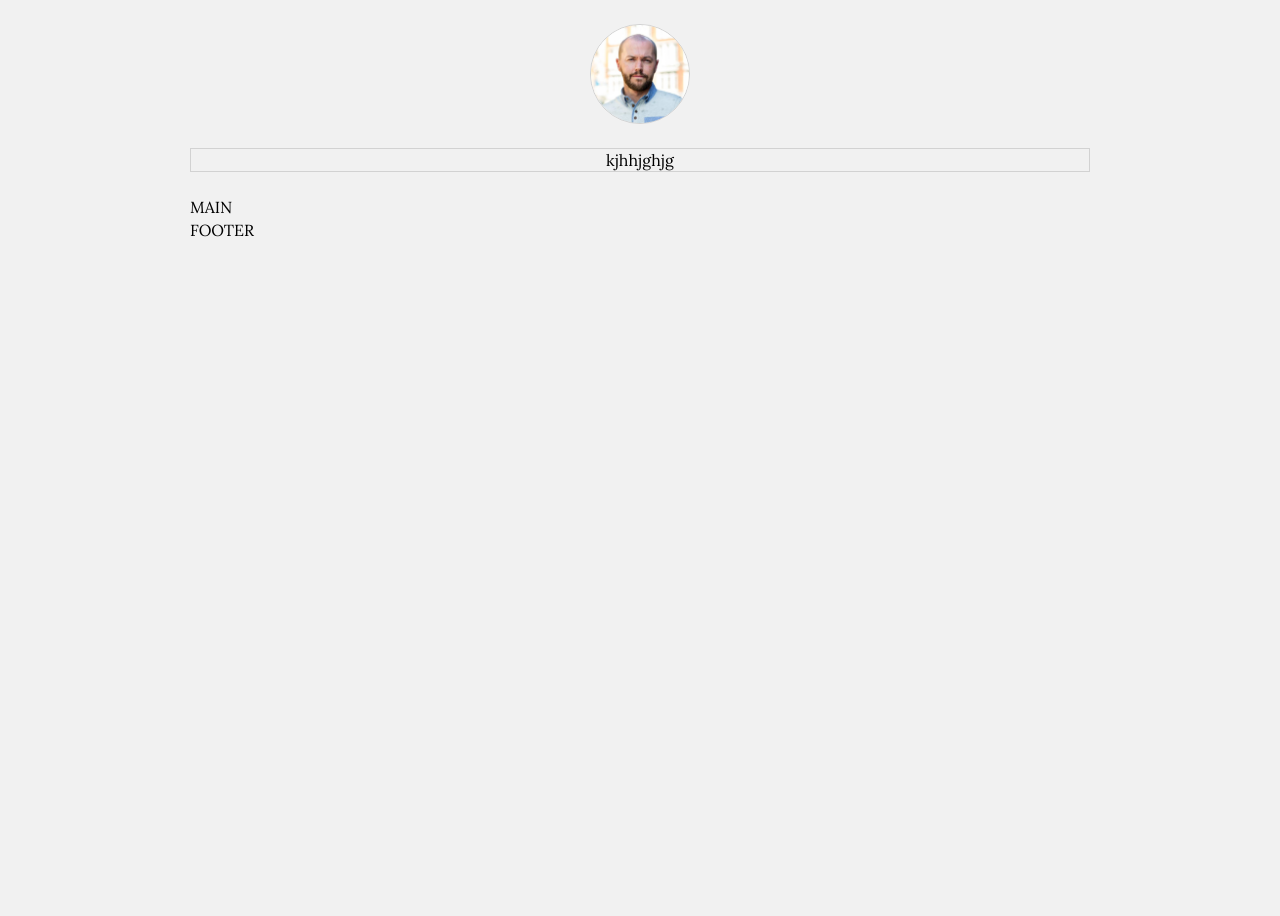
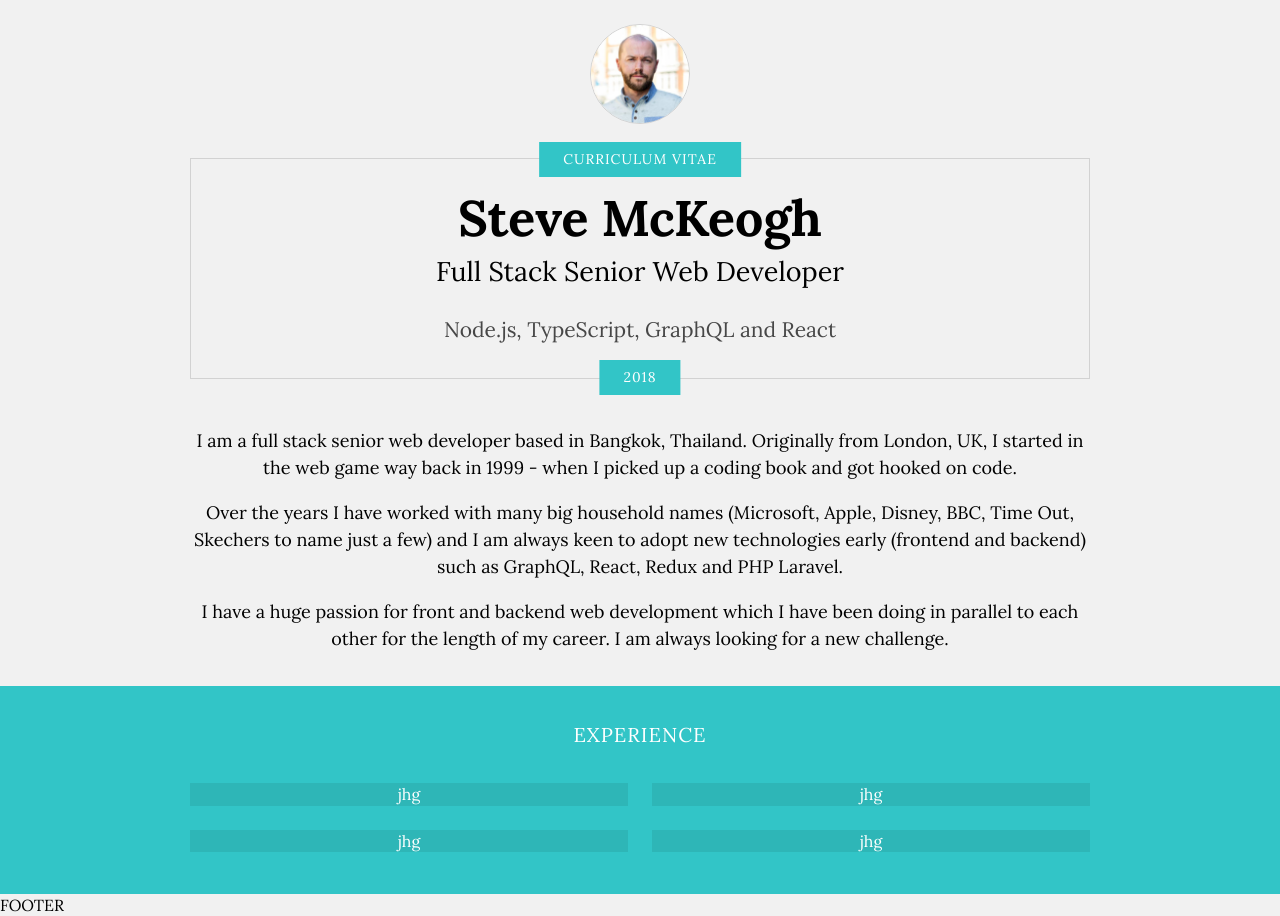
Before and after one commit to thekeogh/cv, a React (Create React App) app: page / in a window 1280 px wide. Before the commit the page ends 800 px from the top, so only its background shows below. Built offline with nearby package versions, Linux system fonts and the light colour scheme.

Commit message:
feat(Components): Added a few components
Header, Spotlight, Intro added. Experience started.

```diff
--- /dev/null
+++ b/src/components/Experience/index.tsx
@@ -0,0 +1,18 @@
+import * as React from 'react'
+import Styles from './style.module.scss'
+
+const Experience = () => (
+  <div className={Styles.wrapper}>
+    <div className="wrapper">
+      <h4 className="h4">Experience</h4>
+      <div className={Styles.jobs}>
+        <article className={Styles.job}>jhg</article>
+        <article className={Styles.job}>jhg</article>
+        <article className={Styles.job}>jhg</article>
+        <article className={Styles.job}>jhg</article>
+      </div>
+    </div>
+  </div>
+)
+
+export default Experience
--- /dev/null
+++ b/src/components/Experience/style.module.scss
@@ -0,0 +1,33 @@
+@import '../../scss/variables';
+@import '../../scss/vendor/respond';
+
+.wrapper {
+  padding: 24px 0 18px;
+  background: $color-teal;
+  color: #fff;
+  text-align: center;
+}
+
+.jobs {
+  justify-content: space-between;
+  flex-wrap: wrap;
+  display: flex;
+}
+.job {
+  margin: 0 0 24px;
+  flex-basis: calc(50% - 12px);
+  background: $color-teal-light-hightlight;
+}
+
+//
+// Responsive
+//
+@include respond(phone-portrait) {
+  .jobs {
+    justify-content: flex-start;
+    flex-direction: column;
+  }
+  .job {
+    flex-basis: auto;
+  }
+}
--- a/src/components/Header/index.tsx
+++ b/src/components/Header/index.tsx
@@ -7,8 +7,10 @@ import Me from '../../img/me.jpg'
 
 const Header = () => (
   <header className={Styles.wrapper}>
-    <img src={Me} className={Styles.me} alt="Steve McKeogh" title="Steve McKeogh" />
-    <Spotlight />
+    <div className="wrapper">
+      <img src={Me} className={Styles.me} alt="Steve McKeogh" title="Steve McKeogh" />
+      <Spotlight />
+    </div>
   </header>
 )
 
--- a/src/components/Header/style.module.scss
+++ b/src/components/Header/style.module.scss
@@ -7,7 +7,7 @@
 .me {
   width: 100px;
   height: 100px;
-  margin: 0 auto 24px;
+  margin: 0 auto 34px;
   border-radius: 50%;
   border: solid 1px $color-grey;
   display: block;
--- /dev/null
+++ b/src/components/Intro/index.tsx
@@ -0,0 +1,24 @@
+import * as React from 'react'
+import Styles from './style.module.scss'
+
+const Intro = () => (
+  <div className={Styles.wrapper}>
+    <div className="wrapper">
+      <p>
+        I am a full stack senior web developer based in Bangkok, Thailand. Originally from London, UK, I started in the
+        web game way back in 1999 - when I picked up a coding book and got hooked on code.
+      </p>
+      <p>
+        Over the years I have worked with many big household names (Microsoft, Apple, Disney, BBC, Time Out, Skechers to
+        name just a few) and I am always keen to adopt new technologies early (frontend and backend) such as GraphQL,
+        React, Redux and PHP Laravel.
+      </p>
+      <p>
+        I have a huge passion for front and backend web development which I have been doing in parallel to each other
+        for the length of my career. I am always looking for a new challenge.
+      </p>
+    </div>
+  </div>
+)
+
+export default Intro
--- /dev/null
+++ b/src/components/Intro/style.module.scss
@@ -0,0 +1,20 @@
+@import '../../scss/vendor/respond';
+
+.wrapper {
+  margin: 0 0 34px;
+  font-size: 18px;
+  text-align: center;
+  p {
+    margin: 0 0 18px;
+    line-height: 1.5;
+  }
+}
+
+//
+// Responsive
+//
+@include respond(phone-portrait) {
+  .wrapper {
+    font-size: 16px;
+  }
+}
--- a/src/components/Spotlight/index.tsx
+++ b/src/components/Spotlight/index.tsx
@@ -1,6 +1,12 @@
 import * as React from 'react'
 import Styles from './style.module.scss'
 
-const Spotlight = () => <div className={Styles.wrapper}>kjhhjghjg</div>
+const Spotlight = () => (
+  <div className={Styles.wrapper}>
+    <h1 className={Styles.title}>Steve McKeogh</h1>
+    <h2 className={Styles.subtitle}>Full Stack Senior Web Developer</h2>
+    <h3 className={Styles.stack}>Node.js, TypeScript, GraphQL and React</h3>
+  </div>
+)
 
 export default Spotlight
--- a/src/components/Spotlight/style.module.scss
+++ b/src/components/Spotlight/style.module.scss
@@ -1,5 +1,62 @@
 @import '../../scss/variables';
+@import '../../scss/vendor/respond';
 
 .wrapper {
+  margin: 0 0 24px;
+  padding: 24px;
   border: solid 1px $color-grey;
+  position: relative;
+  &:before,
+  &:after {
+    height: 35px;
+    padding: 0 24px;
+    background: $color-teal;
+    color: #fff;
+    font-size: 14px;
+    letter-spacing: 1px;
+    text-transform: uppercase;
+    white-space: nowrap;
+    transform: translateX(-50%);
+    left: 50%;
+    position: absolute;
+    align-items: center;
+    display: flex;
+  }
+  &:before {
+    content: 'Curriculum Vitae';
+    top: -17px;
+  }
+  &:after {
+    content: '2018';
+    bottom: -17px;
+  }
 }
+.title {
+  font-size: 50px;
+  font-weight: 700;
+}
+.subtitle {
+  margin: 0 0 24px;
+  font-size: 27px;
+}
+.stack {
+  margin: 0 0 10px;
+  color: $color-black;
+  font-size: 21px;
+}
+
+//
+// Responsive
+//
+@include respond(phone-portrait) {
+  .title {
+    font-size: 40px;
+  }
+  .subtitle {
+    margin: 0 0 18px;
+    font-size: 18px;
+  }
+  .stack {
+    font-size: 16px;
+  }
+}
--- a/src/pages/Home/index.tsx
+++ b/src/pages/Home/index.tsx
@@ -1,15 +1,20 @@
 import * as React from 'react'
 
+import Experience from '../../components/Experience'
 import Header from '../../components/Header'
+import Intro from '../../components/Intro'
 
 class App extends React.Component<{}, {}> {
   public render() {
     return (
-      <div className="app">
+      <>
         <Header />
-        <main>MAIN</main>
+        <main>
+          <Intro />
+          <Experience />
+        </main>
         <footer>FOOTER</footer>
-      </div>
+      </>
     )
   }
 }
--- a/src/scss/app.scss
+++ b/src/scss/app.scss
@@ -30,20 +30,33 @@ body {
 //
 // Structure
 //
-:global(#root) {
+.wrapper {
+  width: 100%;
+  max-width: 948px;
+  margin: 0 auto;
   padding: 0 24px;
 }
-.app {
-  width: 100%;
-  max-width: 900px;
-  margin: 0 auto;
+
+//
+// Text
+//
+.h4 {
+  height: 49px;
+  margin: 0 auto 24px;
+  padding: 0 24px;
+  background: $color-teal;
+  text-transform: uppercase;
+  font-size: 20px;
+  letter-spacing: 1px;
+  align-items: center;
+  display: inline-flex;
 }
 
 //
 // Responsive
 //
 @include respond(phone-portrait) {
-  :global(#root) {
+  .wrapper {
     padding: 0 12px;
   }
 }
--- a/src/scss/variables.scss
+++ b/src/scss/variables.scss
@@ -7,6 +7,7 @@ $font-family: 'Lora', serif;
 // Colours
 //
 $color-background: #f1f1f1;
+$color-black: #474747;
 $color-grey: #d2d2d2;
 $color-teal: #32c5c7;
 $color-teal-dark-hightlight: #2db0b1;
```
